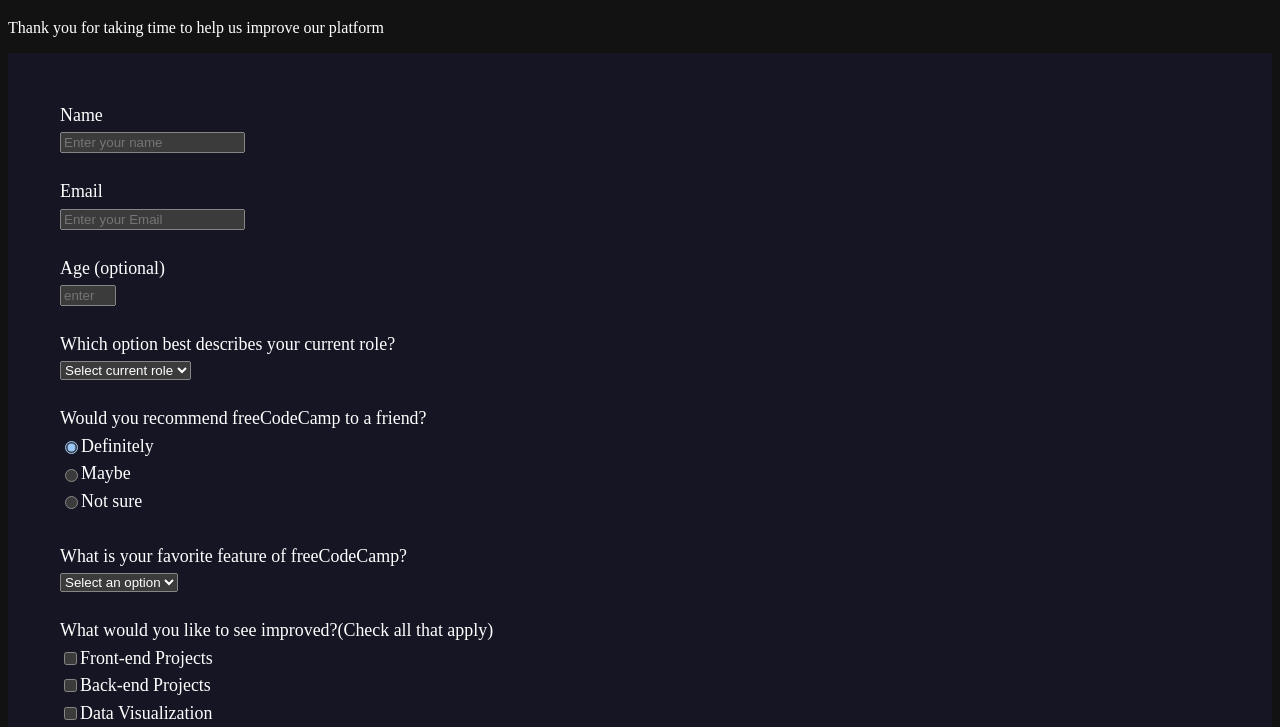
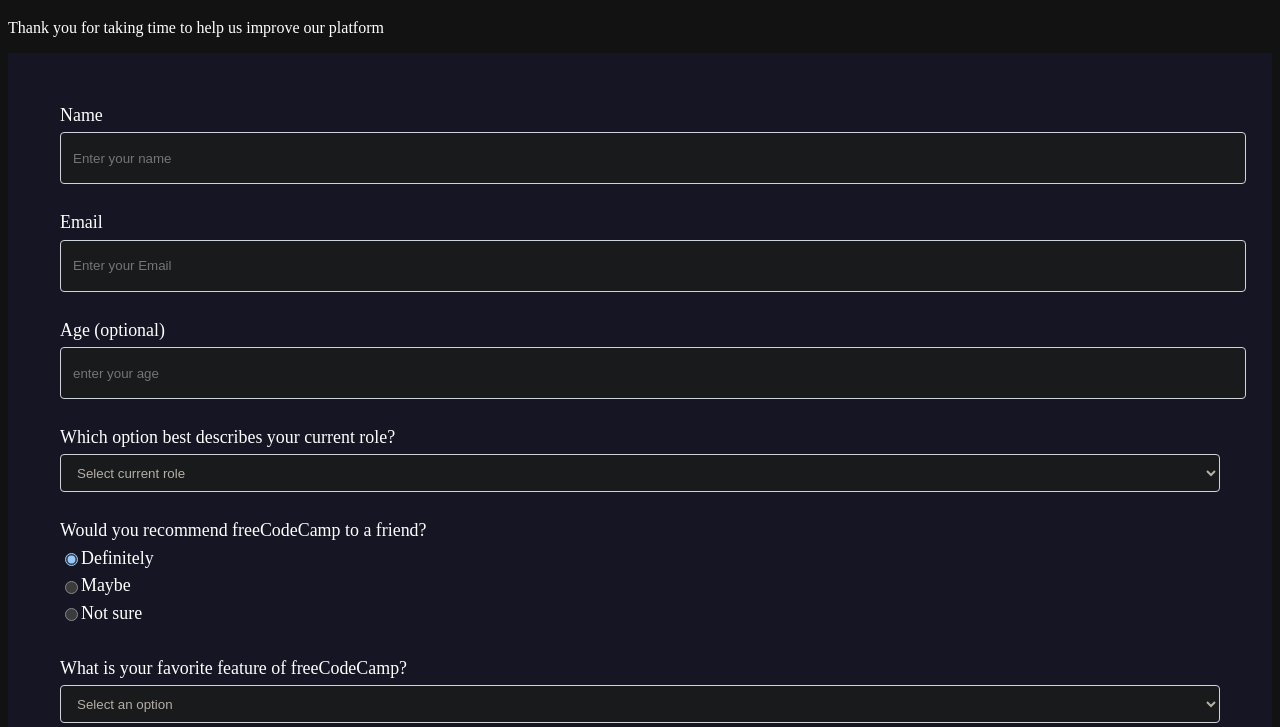
Before and after one commit to Roland-Ntwali/Survey-form, a plain HTML site: page fcc-test-suite-template-master/index.html in a window 1280 px wide. Shown: the part 61-788 px from the top of the page. Drawn offline with Linux system fonts and the light colour scheme.

Commit message:
added the form control class

```diff
--- a/fcc-test-suite-template-master/css/style.css
+++ b/fcc-test-suite-template-master/css/style.css
@@ -20,3 +20,15 @@ label {
         margin: 0 auto 1.25rem auto;
       padding: 0.25rem;
   }
+  .form-control {
+    display: block;
+    width: 100%;
+    height: 2.375rem;
+    padding: 0.375rem 0.75rem;
+    color: rgb(181, 175, 166);background-color: rgb(24, 26, 27);
+    border-color: rgb(60, 65, 68);
+background-clip: padding-box;
+    border: 1px solid #ced4da;
+    border-radius: 0.25rem;
+    transition: border-color 0.15s ease-in-out, box-shadow 0.15s ease-in-out;
+}
```
